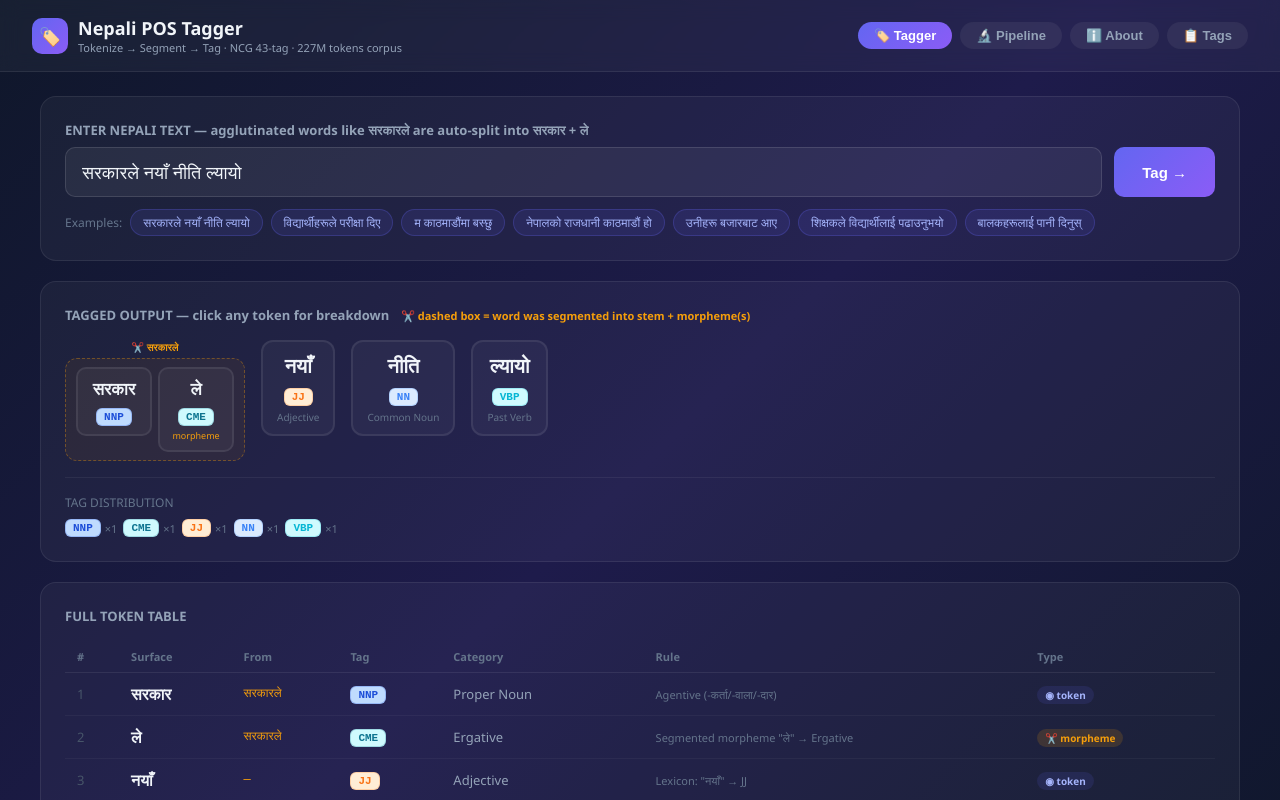
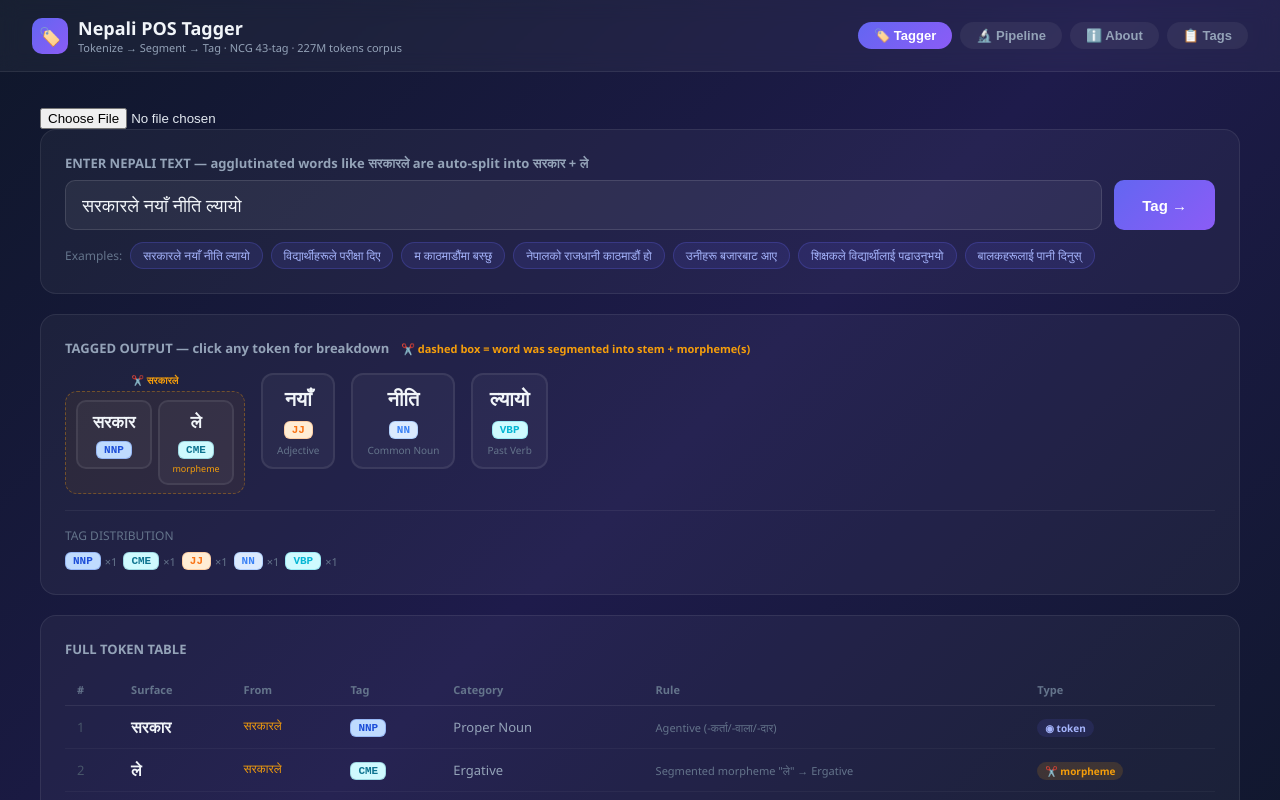
Before and after one commit to Shauravparajuli123/Nepali-POS-Tagger, a React (Create React App) app: page / in a window 1280 px wide. Shown: the top 800 px of the page. Built offline with nearby package versions, Linux system fonts and the light colour scheme.

Commit message:
added image upload section to read image to text

```diff
--- a/package.json
+++ b/package.json
@@ -10,6 +10,7 @@
     "react": "^19.2.5",
     "react-dom": "^19.2.5",
     "react-scripts": "5.0.1",
+    "tesseract.js": "^7.0.0",
     "web-vitals": "^2.1.4"
   },
   "scripts": {
--- a/src/App.js
+++ b/src/App.js
@@ -1,5 +1,5 @@
 import { useState, useEffect } from "react";
-
+import Tesseract from "tesseract.js";
 // ── NCG Tag definitions ────────────────────────────────────────────────────
 const TAG_INFO = {
   VA:  { label: "Copula/Aux",      color: "#f59e0b", bg: "#fef3c7", desc: "Auxiliary/Copula verb (हुनु, छ, हो)" },
@@ -343,6 +343,7 @@ export default function App() {
   const [groups, setGroups]        = useState([]);
   const [selected, setSelected]    = useState(null);
   const [activeTab, setActiveTab]  = useState('tagger');
+  const [loading, setLoading] = useState(false);
 
   const runTag = (text) => {
     const result = runPipeline(text);
@@ -355,7 +356,24 @@ export default function App() {
 
   const tagCounts = tagged.reduce((acc, t) => { acc[t.tag]=(acc[t.tag]||0)+1; return acc; }, {});
   const selectedToken = selected !== null ? tagged[selected] : null;
+async function handleImageUpload(e) {
+  const file = e.target.files[0];
+  if (!file) return;
 
+  setLoading(true);
+
+  const { data: { text } } = await Tesseract.recognize(file, "nep");
+
+  const nepaliText = text
+    .split(/\s+/)
+    .filter(w => /[\u0900-\u097F]/.test(w))
+    .join(" ");
+
+  setInput(nepaliText);
+  runTag(nepaliText);
+
+  setLoading(false);
+}
   return (
     <div style={{
       minHeight:'100vh',
@@ -400,6 +418,20 @@ export default function App() {
         {activeTab === 'tagger' && (
           <div>
             {/* Input */}
+            <div style={{ marginTop: 10 }}>
+  <input
+    type="file"
+    accept="image/*"
+    capture="environment"
+    onChange={handleImageUpload}
+  />
+</div>
+
+{loading && (
+  <div style={{ color: "#f59e0b", marginTop: 8 }}>
+    Processing image...
+  </div>
+)}
             <div style={{
               background:'rgba(255,255,255,0.04)', borderRadius:16, padding:24,
               border:'1px solid rgba(255,255,255,0.08)', marginBottom:20,
```
Also changed, not shown: 1 other file (tests, documents, lock files or other folders).
